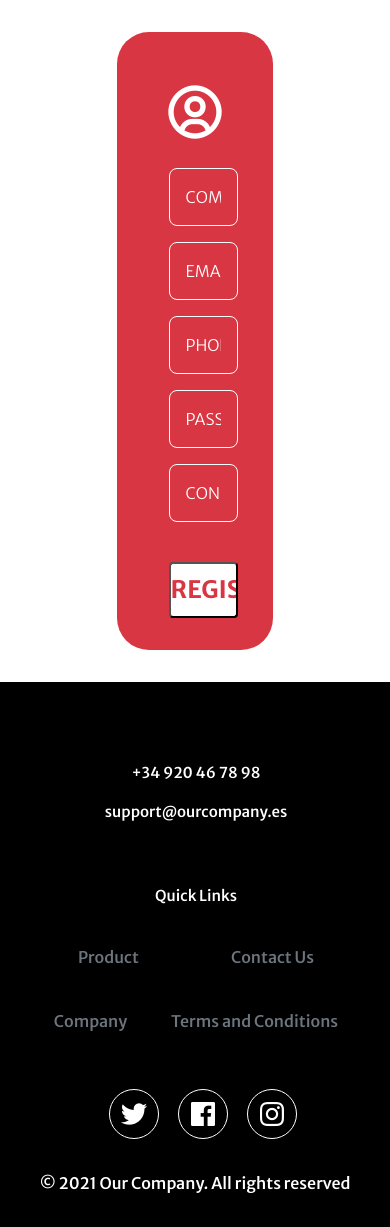
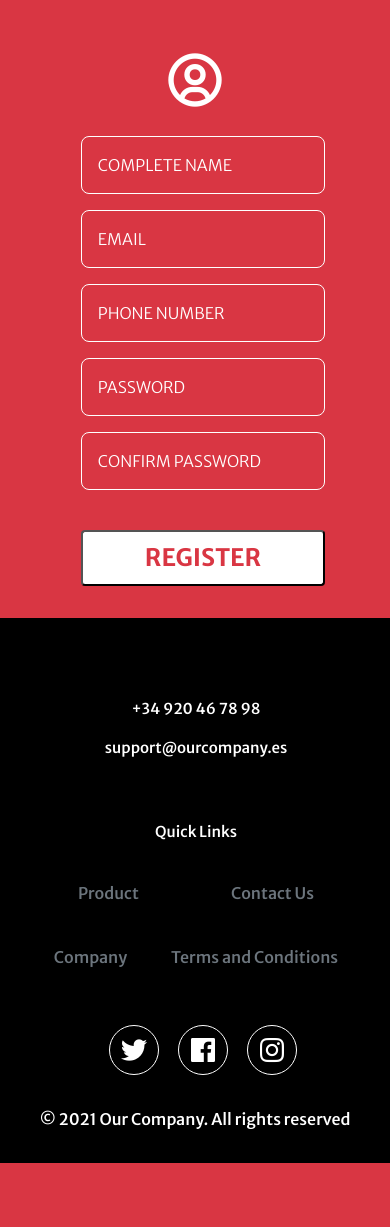
Before and after one commit to JoaquinJPB/DAW1, a PHP site: page /signup.html in a window 390 px wide. After the commit the page ends 1163 px from the top, so only its background shows below. Run offline with PHP 8.4, Linux system fonts and the light colour scheme; some libraries are stand-ins or nearby versions.

Commit message:
CSS Media Queries Register for Mobile and Tablet

```diff
--- a/style.css
+++ b/style.css
@@ -1000,7 +1000,8 @@ h5 {
 
     /* ======================= LOG IN ======================= */
 
-    .container_login{
+    .container_login,
+    .container_register{
         width: 100vw;
         height: fit-content;
         margin: 0;
```
